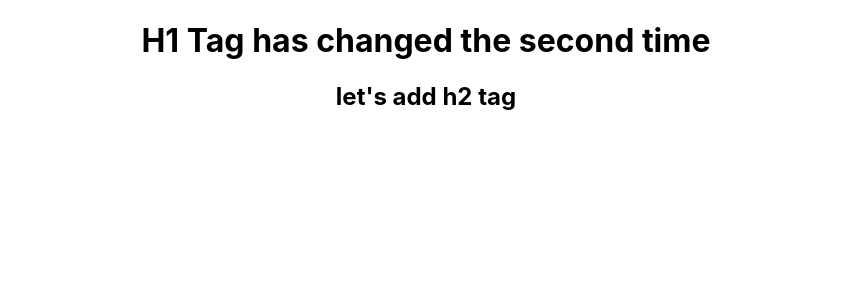
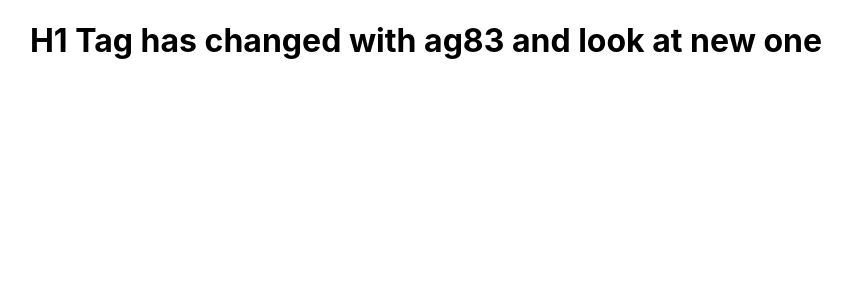
Before and after one commit to thegartak/prodtry-client, a React (Create React App) app: page / in a window 1280 px wide. Shown: the top 300 px of the page, without its empty margins (214-1066 px from the left). Built offline with nearby package versions, Linux system fonts and the light colour scheme.

Commit message:
Update SomeModule.tsx

```diff
--- a/src/components/SomeModule.tsx
+++ b/src/components/SomeModule.tsx
@@ -35,10 +35,7 @@ const SomeModule = () => {
  //   someFnc();
 
     return (
-        <>
-          <h1>H1 Tag has changed the second time</h1>
-          <h2>let's add h2 tag</h2>
-        </>
+        <><h1>H1 Tag has changed with ag83 and look at new one</h1></>
     )
 
 }
```
